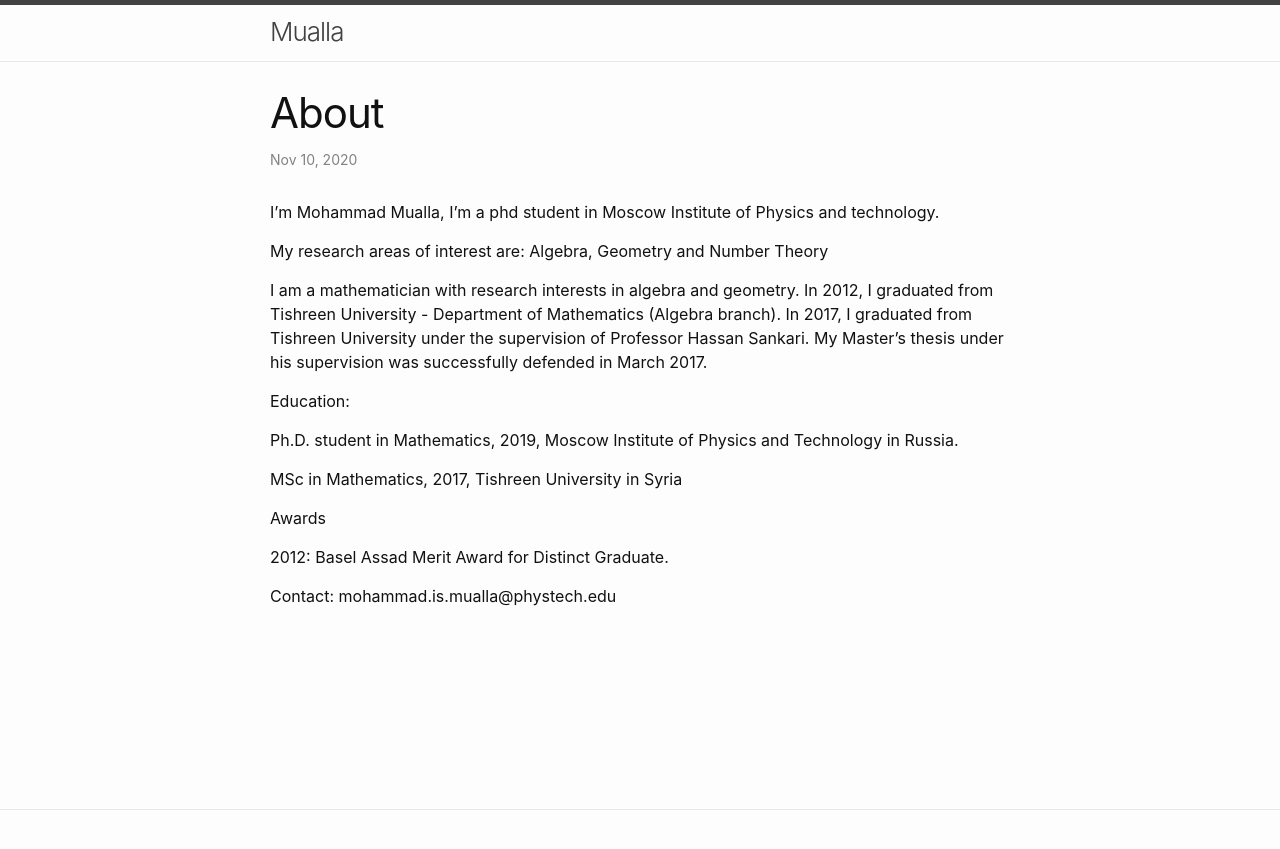
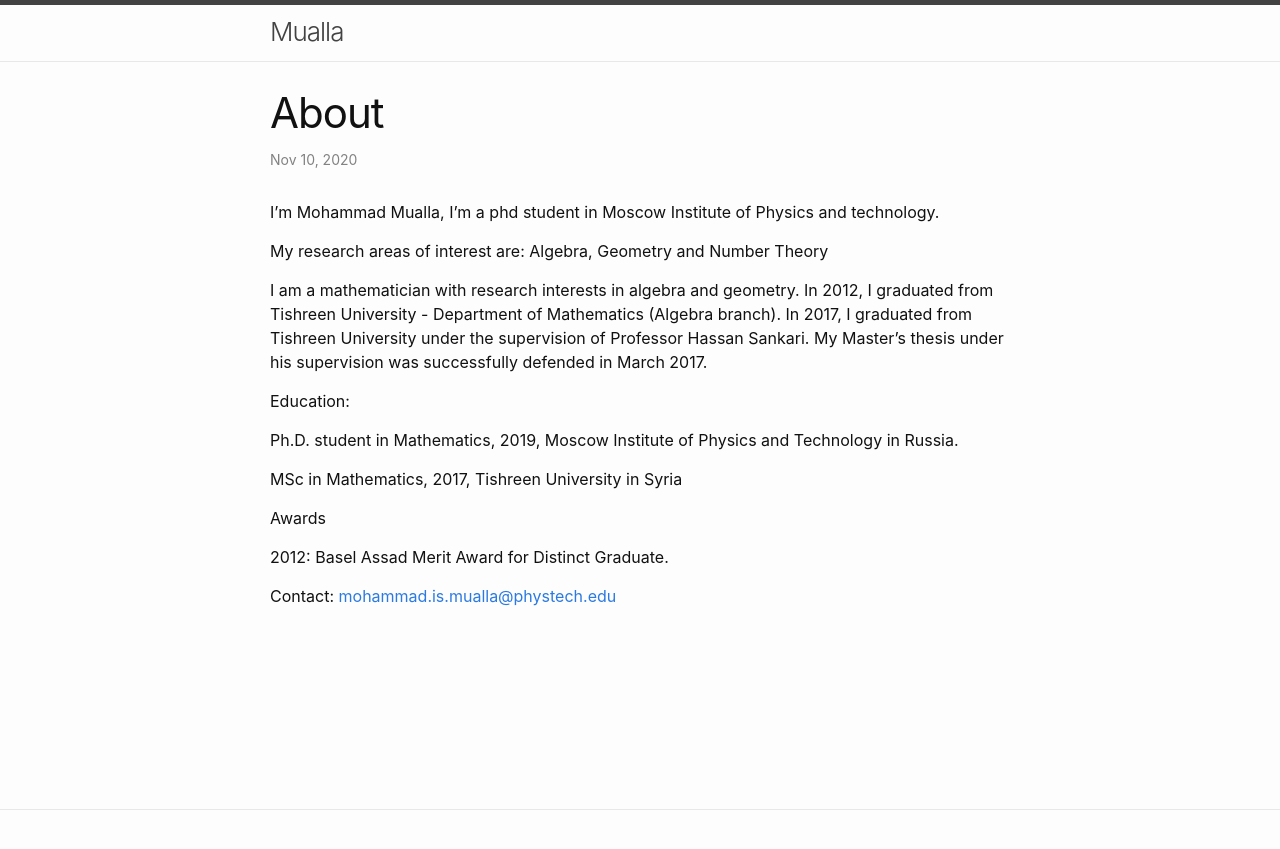
Before and after one commit to Mualla-M/mualla.xyz, a Jekyll site: the page built from _posts/2020-11-10-second-post.md, in a window 1280 px wide. Shown: the top 849 px of the page. Built offline with Jekyll 4.4.1, drawn with Linux system fonts in a browser that asks for light colours; part of the change alters nothing that is shown.

Commit message:
Update 2020-11-10-second-post.md

```diff
--- a/_posts/2020-11-10-second-post.md
+++ b/_posts/2020-11-10-second-post.md
@@ -18,4 +18,5 @@ Awards
 
 2012: Basel Assad Merit Award for Distinct Graduate.
 
-Contact: mohammad.is.mualla@phystech.edu
+Contact:
+<mohammad.is.mualla@phystech.edu>
```
